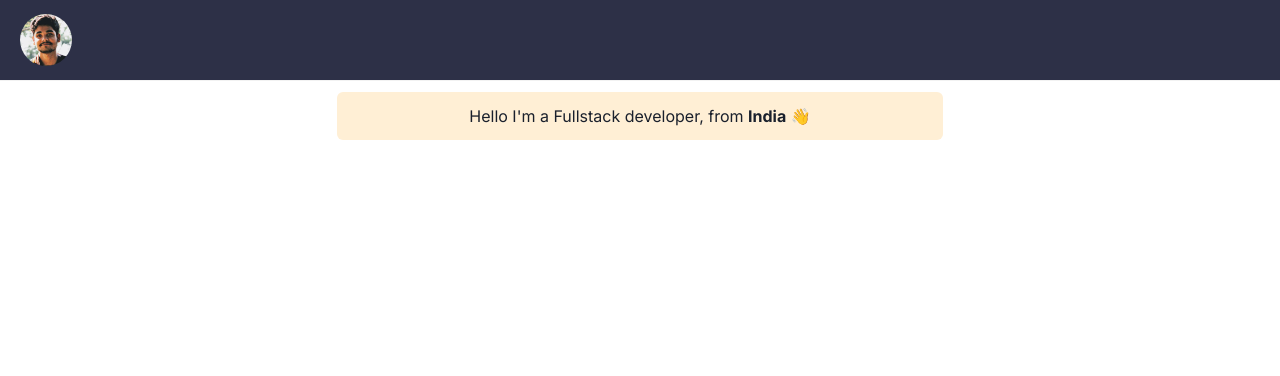
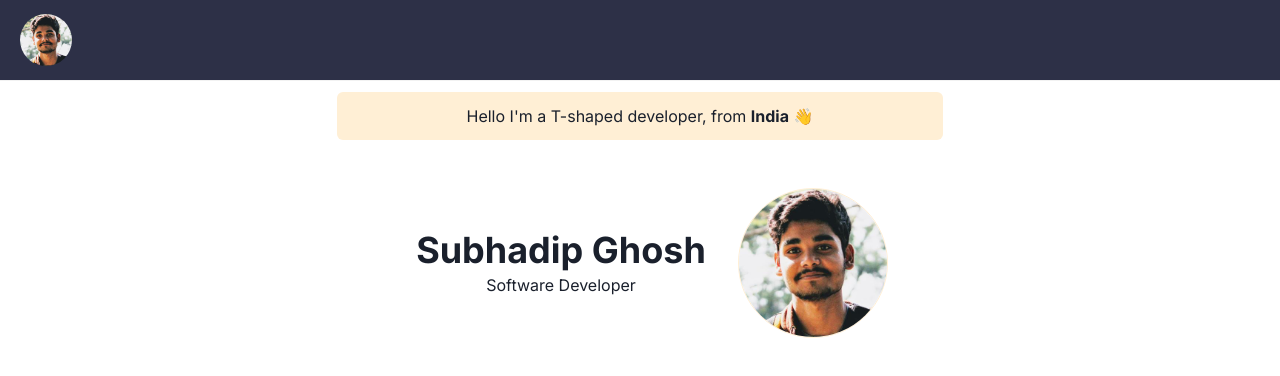
Before and after one commit to subhadipghs/portfolio, a Next.js app: page / in a window 1280 px wide. Shown: the top 376 px of the page. Built offline with nearby package versions, Linux system fonts and the light colour scheme.

Commit message:
Added main title

```diff
--- a/components/msgbox/animated.tsx
+++ b/components/msgbox/AnimatedMsgBox.tsx
@@ -1,7 +1,7 @@
 import { Merge } from "@/utilities/types";
 import { HTMLMotionProps, motion } from "framer-motion";
 import React from "react";
-import { MsgBox } from "./msgbox";
+import { MsgBox } from "./MsgBox";
 
 type AnimatedMsgBoxProps = Merge<
   React.PropsWithChildren<{}>,
--- a/components/msgbox/msgbox.tsx
+++ b/components/msgbox/msgbox.tsx
@@ -19,23 +19,3 @@ export function MsgBox({ children }: MsgBoxProps) {
     </Container>
   );
 }
-
-// eslint-disable-next-line react/display-name
-export const ForwardReferencedMsgBox = React.forwardRef<
-  HTMLDivElement,
-  MsgBoxProps
->((props, ref) => {
-  return (
-    <Container
-      bg="secondary"
-      borderRadius="md"
-      width="90%"
-      mt={3}
-      p={3}
-      ref={ref}
-      textAlign="center"
-    >
-      {props.children}
-    </Container>
-  );
-});
--- a/components/navbar-ui/mobile-navbar.tsx
+++ b/components/navbar-ui/MobileNavbar.tsx
@@ -1,7 +1,7 @@
 import React from "react";
 import { Box, Flex, Grid, GridItem } from "@chakra-ui/layout";
-import { RoundedImage } from "../image/rounded";
-import { FaIcon } from "../icon/fa-icon";
+import { RoundedImage } from "../image/RoundedImage";
+import { FaIcon } from "../icon/FaIcon";
 
 export function MobileNavbar() {
   return <Navbar />;
--- a/components/sections/main.tsx
+++ /dev/null
@@ -1,6 +0,0 @@
-import { Box, Flex } from "@chakra-ui/layout";
-import React from "react";
-
-export function Main() {
-  return <Box width="100%" fontFamily="Inter"></Box>;
-}
--- /dev/null
+++ b/modules/home/HomeHeader.tsx
@@ -0,0 +1,15 @@
+import { Bold } from "@/components/bold/Bold";
+import { Header } from "@/components/header/Header";
+import { AnimatedMsgBox } from "@/components/msgbox/AnimatedMsgBox";
+import { MobileNavbar } from "@/components/navbar-ui/MobileNavbar";
+
+export function HomeHeader() {
+  return (
+    <Header>
+      <MobileNavbar />
+      <AnimatedMsgBox whileTap={{ scale: 0.9 }}>
+        Hello I&apos;m a T-shaped developer, from <Bold text="India" /> 👋
+      </AnimatedMsgBox>
+    </Header>
+  );
+}
--- a/modules/home/home.tsx
+++ b/modules/home/HomePage.tsx
@@ -1,10 +1,12 @@
 import React from "react";
-import { HomeHeader } from "./home-header";
+import { HomeHeader } from "./HomeHeader";
+import { TitleSection } from "./TitleSection";
 
 export function HomeModule() {
   return (
     <React.Fragment>
       <HomeHeader />
+      <TitleSection />
     </React.Fragment>
   );
 }
--- /dev/null
+++ b/modules/home/TitleSection.tsx
@@ -0,0 +1,70 @@
+import {
+  Breadcrumb,
+  BreadcrumbItem,
+  BreadcrumbLink,
+} from "@chakra-ui/breadcrumb";
+import { Box, Heading, Stack } from "@chakra-ui/layout";
+import { motion, MotionProps } from "framer-motion";
+// @ts-ignore
+import { ResponsiveValue } from "@chakra-ui/styled-system";
+import { RoundedImage } from "@/components/image/RoundedImage";
+
+export function TitleSection() {
+  // framer motion animation for right to left transition
+  const animation: Record<string, MotionProps> = {
+    rightToLeft: {
+      initial: {
+        x: 50,
+      },
+      animate: {
+        x: 0,
+      },
+    },
+    click: {
+      animate: {
+        scale: 0.9,
+      },
+    },
+  };
+  // responsive design settings
+  const respBox: Record<string, ResponsiveValue<any>> = {
+    ta: {
+      sm: "left",
+      md: "center",
+    },
+  };
+
+  return (
+    <motion.div
+      initial={animation.rightToLeft.initial}
+      animate={animation.rightToLeft.animate}
+    >
+      <Stack
+        as="section"
+        direction={["column", "row"]}
+        align={["initial", "center"]}
+        justifyContent="center"
+        id="main-content"
+        mt={[0, 3, 8, 12]}
+      >
+        <Box textAlign={respBox.ta} m={3} p={3}>
+          <Heading>Subhadip Ghosh</Heading>
+          <Breadcrumb>
+            <BreadcrumbItem>
+              <BreadcrumbLink href="#">Software Developer</BreadcrumbLink>
+            </BreadcrumbItem>
+          </Breadcrumb>
+        </Box>
+        <Box display="flex" justifyContent="center" alignItems="center">
+          <RoundedImage
+            src="/profile.jpg"
+            alt="portfolio-image"
+            width="150px"
+            height="auto"
+            border="1px solid var(--chakra-colors-secondary)"
+          />
+        </Box>
+      </Stack>
+    </motion.div>
+  );
+}
--- a/modules/home/home-header.tsx
+++ /dev/null
@@ -1,15 +0,0 @@
-import { Bold } from "@/components/bold/bold";
-import { Header } from "@/components/header/header";
-import { AnimatedMsgBox } from "@/components/msgbox/animated";
-import { MobileNavbar } from "@/components/navbar-ui/mobile-navbar";
-
-export function HomeHeader() {
-  return (
-    <Header>
-      <MobileNavbar />
-      <AnimatedMsgBox whileTap={{ scale: 0.9 }}>
-        Hello I&apos;m a Fullstack developer, from <Bold text="India" /> 👋
-      </AnimatedMsgBox>
-    </Header>
-  );
-}
--- a/pages/index.tsx
+++ b/pages/index.tsx
@@ -1,3 +1,3 @@
-import { HomeModule } from "@/modules/home/home";
+import { HomeModule } from "@/modules/home/HomePage";
 
 export default HomeModule;
```
Also changed, not shown: components/section/Section.tsx (added, +11 -0 lines), components/icon/FaIcon.tsx (renamed from components/icon/fa-icon.tsx), components/image/RoundedImage.tsx (renamed from components/image/rounded.tsx).
